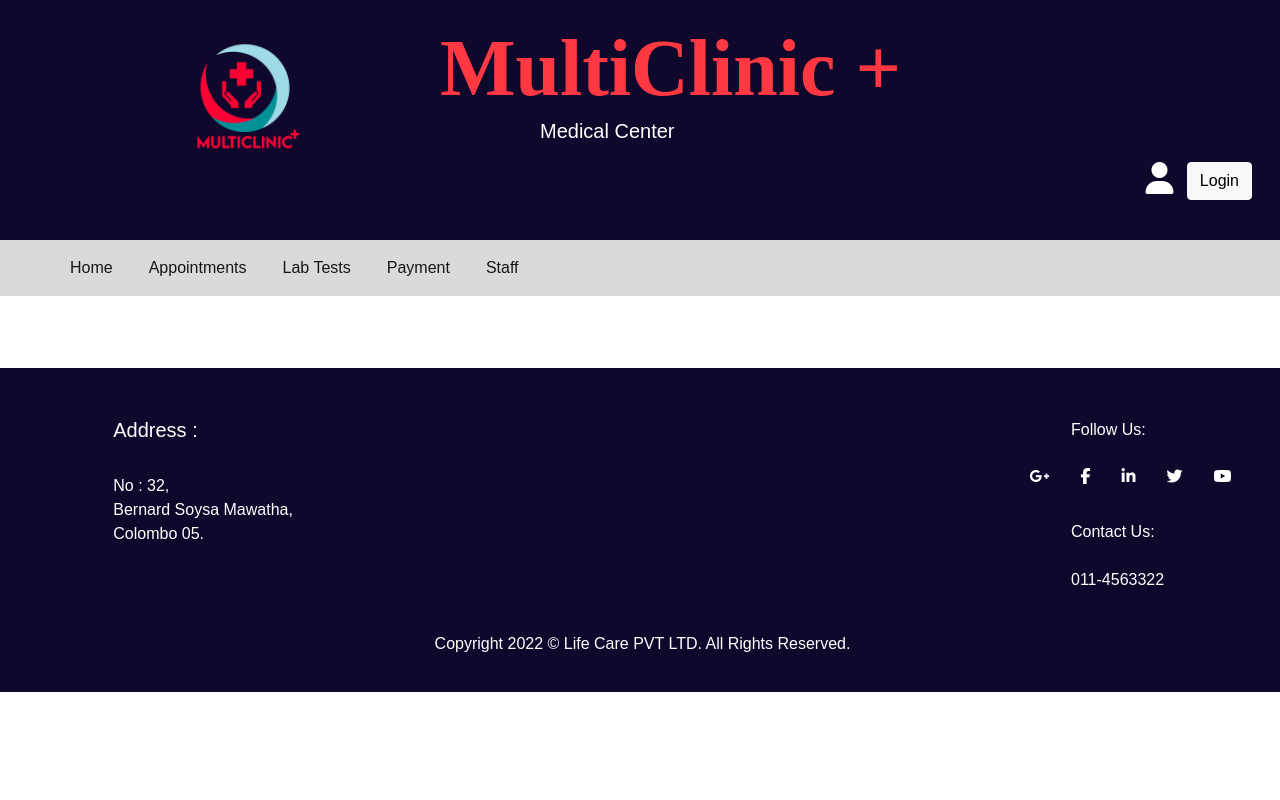
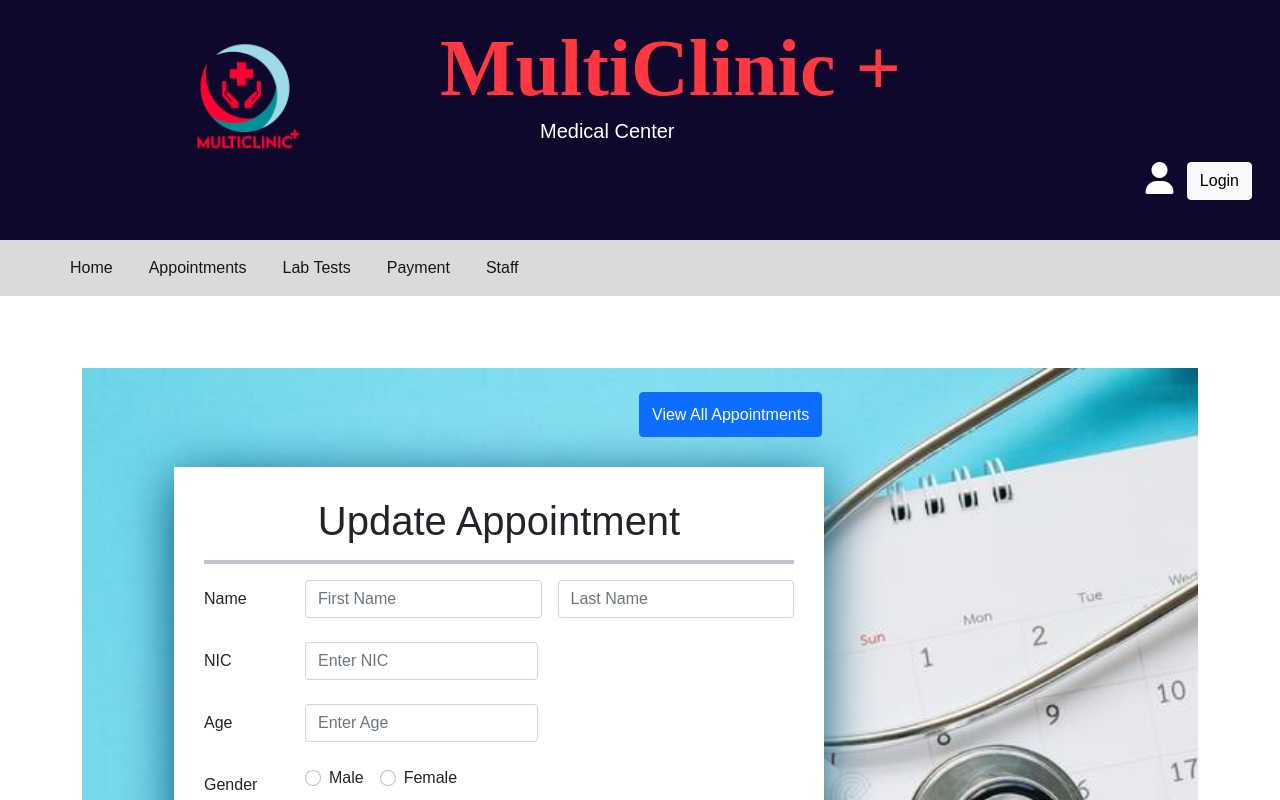
Before and after one commit to Tharindu-Samarakoon/my-app, a React (Create React App) app in the folder frontend/: page /updateAppointments/1 in a window 1280 px wide. Shown: the top 800 px of the page. Built offline with nearby package versions, Linux system fonts and the light colour scheme; no server answers.

Commit message:
Update app,js

```diff
--- a/frontend/src/App.js
+++ b/frontend/src/App.js
@@ -9,8 +9,8 @@ import Home from "./components/Home";
 import ViewAppointments from './components/ViewAppointments';
 import Appointments from './components/Appointments';
 import AddAppointments from './components/AddAppointments';
-// import ComponentToPrint, { Example } from './components/AppointmentsReport';
-// import UpdateAppointments from './components/UpdateAppointments'
+//import ComponentToPrint, { Example } from './components/AppointmentsReport';
+import UpdateAppointments from './components/UpdateAppointments'
 import './appointment.css'
 
 
@@ -57,8 +57,8 @@ export default class App extends Component{
         <Route path = "/viewAppointments" exactc component={ViewAppointments}></Route>
         <Route path = "/Appointments" exactc component={Appointments}></Route>
         <Route path = "/addAppointments" exactc component={AddAppointments}></Route>
-        {/* <Route path= "/updateAppointments/:id" exact component={UpdateAppointments}></Route>
-        <Route path="/appointmentReport" exact component={Example }/> */}
+        <Route path= "/updateAppointments/:id" exact component={UpdateAppointments}></Route>
+        {/*<Route path="/appointmentReport" exact component={Example }/>*/}
            {/*lab test */}
       <Route path="/labs" exact component={ViewLabs_c}/>
       <Route path="/save" exact component={AddLab_c}/>
```
